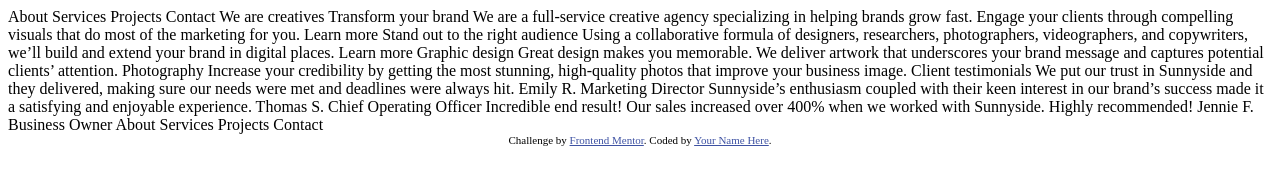
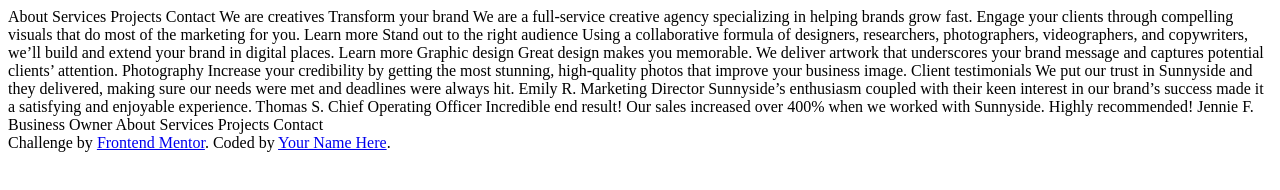
Before and after one commit to VMirandaCA/Sunnyside-agency-landing-page, a plain HTML site: page index.html in a window 1280 px wide. Drawn offline with Linux system fonts and the light colour scheme.

Commit message:
modificaçoes

```diff
--- a/index.html
+++ b/index.html
@@ -8,10 +8,6 @@
 
   <title>Frontend Mentor | Sunnyside agency landing page</title>
 
-  <style>
-    .attribution { font-size: 11px; text-align: center; }
-    .attribution a { color: hsl(228, 45%, 44%); }
-  </style>
 </head>
 <body>
   About
--- a/src/css/index.css
+++ b/src/css/index.css
@@ -0,0 +1,25 @@
+
+:root {
+    --learnMoreGlassActive: hsl(7, 99%, 70%);
+
+    --LearnMoreEgg-and-menuHamburgerActive: hsl(51, 100%, 49%);
+
+    --graphicDesignText: hsl(167, 40%, 24%);;
+
+    --photographyText: hsl(198, 62%, 26%);
+
+    --colorTextFooter: hsl(168, 34%, 41%);
+
+    --textTitle: hsl(212, 27%, 19%);
+    --Very dark grayish blue: hsl(213, 9%, 39%);
+    --Dark grayish blue: hsl(232, 10%, 55%);
+    --colorTitleClientes: hsl(210, 4%, 67%);
+
+    --textHeader: hsl(0, 0%, 100%);
+}
+
+
+
+
+.attribution { font-size: 11px; text-align: center; }
+.attribution a { color: hsl(228, 45%, 44%); }
```
